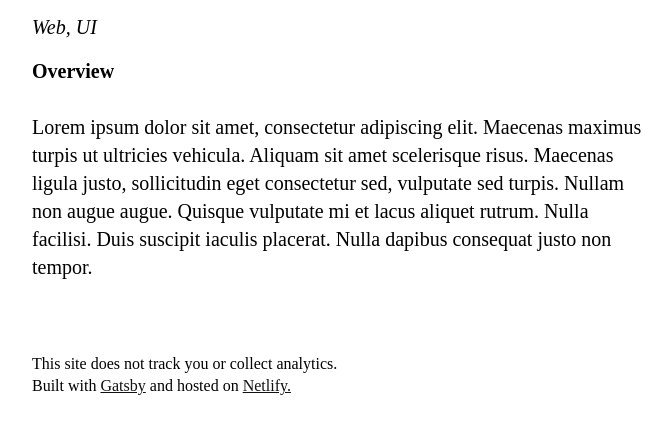
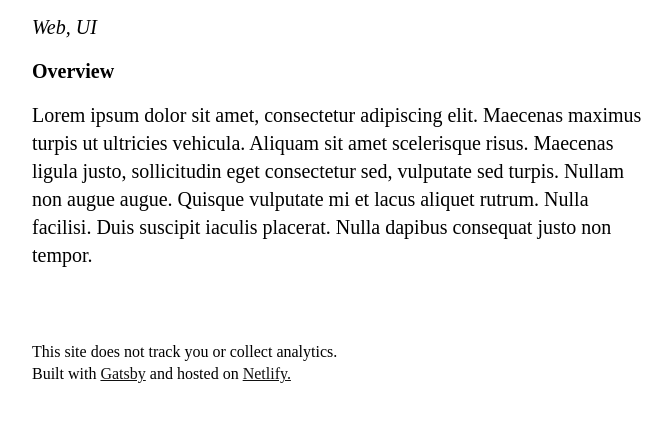
Before and after one commit to Poggen/portfolio, a Gatsby site: page /case-studies/google-ventures-site/ in a window 1280 px wide. Shown: the part 181-614 px from the top of the page, without its empty margins (300-972 px from the left). Built offline with nearby package versions, Linux system fonts and the light colour scheme; Gatsby itself is replaced by a stand-in of ours.

Commit message:
Update Case Studies “google-ventures-site”

```diff
--- a/content/case-studies/google-ventures-site.md
+++ b/content/case-studies/google-ventures-site.md
@@ -4,6 +4,6 @@ date: 2021-08-14T17:38:27.509Z
 title: Google Ventures Site
 description: Web, UI
 ---
-**Overview**\
-\
+**Overview**
+
 Lorem ipsum dolor sit amet, consectetur adipiscing elit. Maecenas maximus turpis ut ultricies vehicula. Aliquam sit amet scelerisque risus. Maecenas ligula justo, sollicitudin eget consectetur sed, vulputate sed turpis. Nullam non augue augue. Quisque vulputate mi et lacus aliquet rutrum. Nulla facilisi. Duis suscipit iaculis placerat. Nulla dapibus consequat justo non tempor.
```
